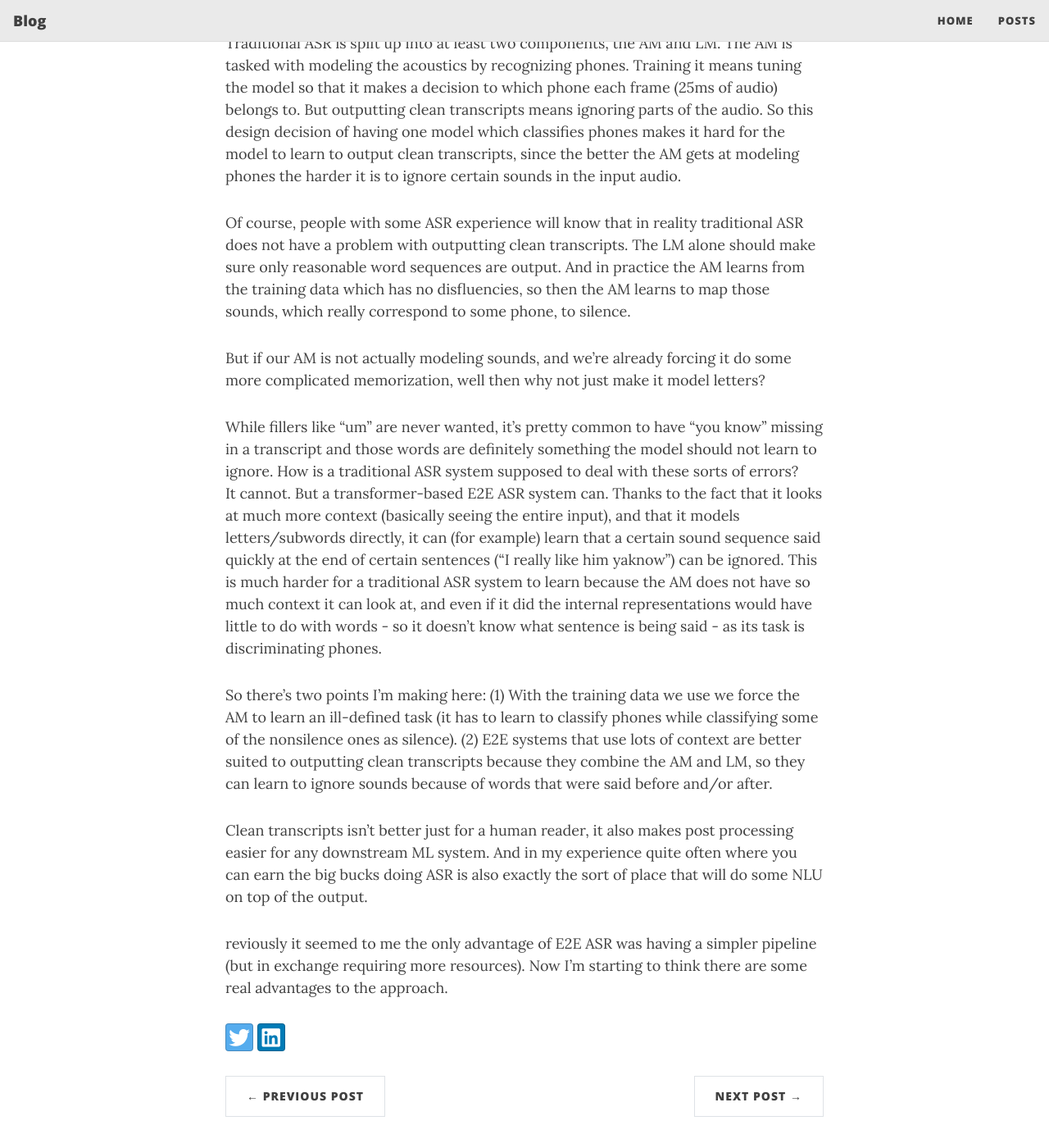
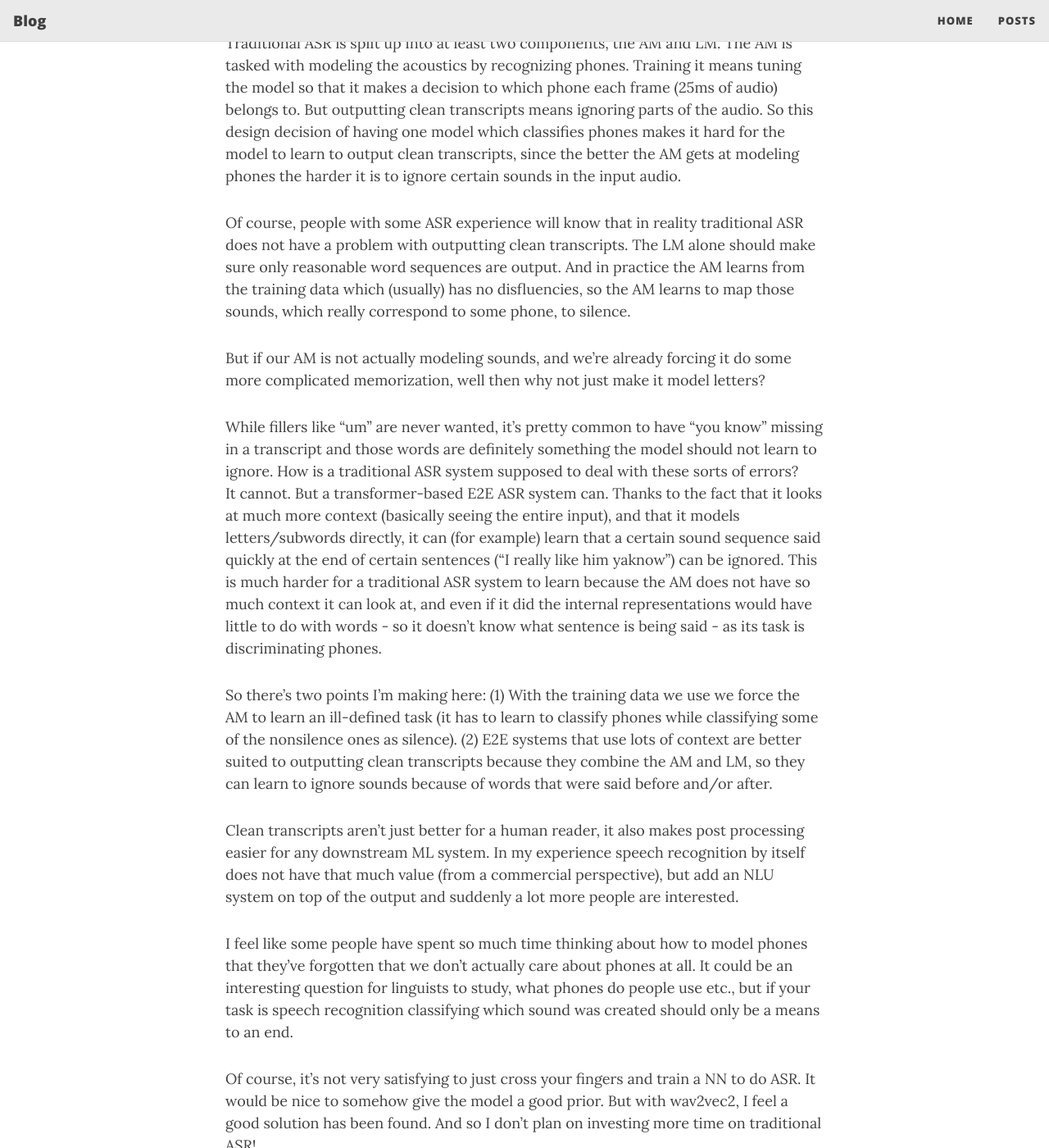
Before and after one commit to RuABraun/RuABraun.github.io, a Jekyll site: the page built from _posts/2021-04-12-Why-Im-Changing-My-Mind-On-E2E-ASR.markdown, in a window 1280 px wide and 1400 px high, scrolled down 845 px. Shown: the whole window at 82% size. Built offline with Jekyll 4.4.1, drawn with Linux system fonts in a browser that asks for light colours; nearby versions of some CDN libraries; some of the changed text lies outside the part shown.

Commit message:
updating E2E post

```diff
--- a/_posts/2021-04-12-Why-Im-Changing-My-Mind-On-E2E-ASR.markdown
+++ b/_posts/2021-04-12-Why-Im-Changing-My-Mind-On-E2E-ASR.markdown
@@ -18,16 +18,18 @@ I believe traditional ASR is flawed for achieving this, and E2E ASR is not.
 
 Traditional ASR is split up into at least two components, the AM and LM. The AM is tasked with modeling the acoustics by recognizing phones. Training it means tuning the model so that it makes a decision to which phone each frame (25ms of audio) belongs to. But outputting clean transcripts means ignoring parts of the audio. So this design decision of having one model which classifies phones makes it hard for the model to learn to output clean transcripts, since the better the AM gets at modeling phones the harder it is to ignore certain sounds in the input audio.
 
-Of course, people with some ASR experience will know that in reality traditional ASR does not have a problem with outputting clean transcripts. The LM alone should make sure only reasonable word sequences are output. And in practice the AM learns from the training data which has no disfluencies, so then the AM learns to map those sounds, which really correspond to some phone, to silence.
+Of course, people with some ASR experience will know that in reality traditional ASR does not have a problem with outputting clean transcripts. The LM alone should make sure only reasonable word sequences are output. And in practice the AM learns from the training data which (usually) has no disfluencies, so the AM learns to map those sounds, which really correspond to some phone, to silence.
 
 But if our AM is not actually modeling sounds, and we're already forcing it do some more complicated memorization, well then why not just make it model letters?
 
 While fillers like "um" are never wanted, it's pretty common to have "you know" missing in a transcript and those words are definitely something the model should not learn to ignore. How is a traditional ASR system supposed to deal with these sorts of errors? \\
 It cannot. But a transformer-based E2E ASR system can. Thanks to the fact that it looks at much more context (basically seeing the entire input), and that it models letters/subwords directly, it can (for example) learn that a certain sound sequence said quickly at the end of certain sentences ("I really like him yaknow") can be ignored. This is much harder for a traditional ASR system to learn because the AM does not have so much context it can look at, and even if it did the internal representations would have little to do with words - so it doesn't know what sentence is being said - as its task is discriminating phones.
 
+
 So there's two points I'm making here: (1) With the training data we use we force the AM to learn an ill-defined task (it has to learn to classify phones while classifying some of the nonsilence ones as silence). (2) E2E systems that use lots of context are better suited to outputting clean transcripts because they combine the AM and LM, so they can learn to ignore sounds because of words that were said before and/or after.
 
-Clean transcripts isn't better just for a human reader, it also makes post processing easier for any downstream ML system. And in my experience quite often where you can earn the big bucks doing ASR is also exactly the sort of place that will do some NLU on top of the output.
+Clean transcripts aren't just better for a human reader, it also makes post processing easier for any downstream ML system. In my experience speech recognition by itself does not have that much value (from a commercial perspective), but add an NLU system on top of the output and suddenly a lot more people are interested.
 
+I feel like some people have spent so much time thinking about how to model phones that they've forgotten that we don't actually care about phones at all. It could be an interesting question for linguists to study, what phones do people use etc., but if your task is speech recognition classifying which sound was created should only be a means to an end.
 
-reviously it seemed to me the only advantage of E2E ASR was having a simpler pipeline (but in exchange requiring more resources). Now I'm starting to think there are some real advantages to the approach.
+Of course, it's not very satisfying to just cross your fingers and train a NN to do ASR. It would be nice to somehow give the model a good prior. But with wav2vec2, I feel a good solution has been found. And so I don't plan on investing more time on traditional ASR!
```
